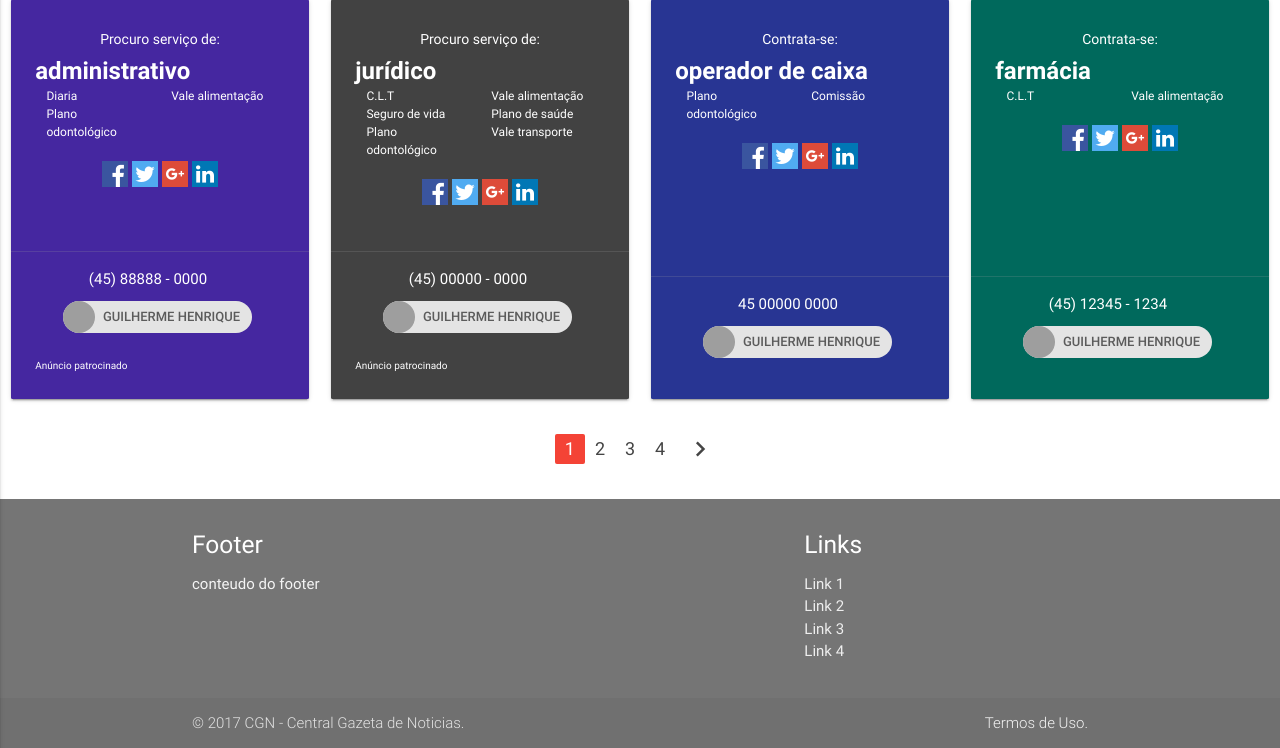
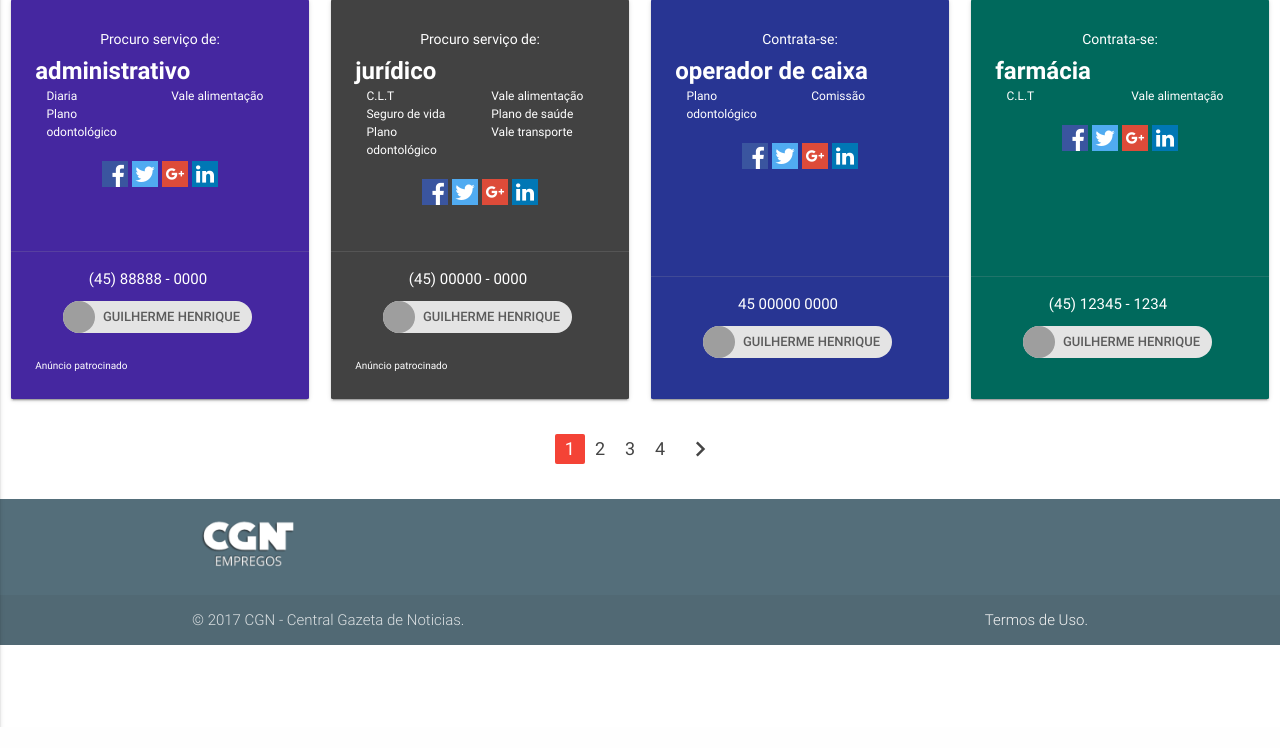
Before and after one commit to wwwjsw/empregos, a CodeIgniter app: page /database/index.php/home/index in a window 1280 px wide. Shown: the part 73-821 px from the top of the page. After the commit the page ends 800 px from the top, so only its background shows below. Run offline with CodeIgniter, Linux system fonts and the light colour scheme; data comes from the database, SQL or seed files in the repository; some libraries are stand-ins or nearby versions; grey boxes are pictures that could not be loaded.

Commit message:
change footer color class, insert logo

```diff
--- a/application/views/template/footer.php
+++ b/application/views/template/footer.php
@@ -1,21 +1,11 @@
 <!--
 	COMEÇO DO FOOTER
 -->
-<footer class="page-footer grey darken-1">
+<footer class="page-footer blue-grey darken-1">
 	<div class="container">
 		<div class="row">
-			<div class="col l6 s12">
-				<h5 class="white-text">Footer</h5>
-				<p class="grey-text text-lighten-4">conteudo do footer</p>
-			</div>
-			<div class="col l4 offset-l2 s12">
-				<h5 class="white-text">Links</h5>
-				<ul>
-					<li><a class="grey-text text-lighten-3" href="#!">Link 1</a></li>
-					<li><a class="grey-text text-lighten-3" href="#!">Link 2</a></li>
-					<li><a class="grey-text text-lighten-3" href="#!">Link 3</a></li>
-					<li><a class="grey-text text-lighten-3" href="#!">Link 4</a></li>
-				</ul>
+			<div class="col l12 s12">
+                <img style="height: 50px;" class="responsive-img" src="<?=base_url('assets/images/logo.png')?>" alt="">
 			</div>
 		</div>
 	</div>
```
